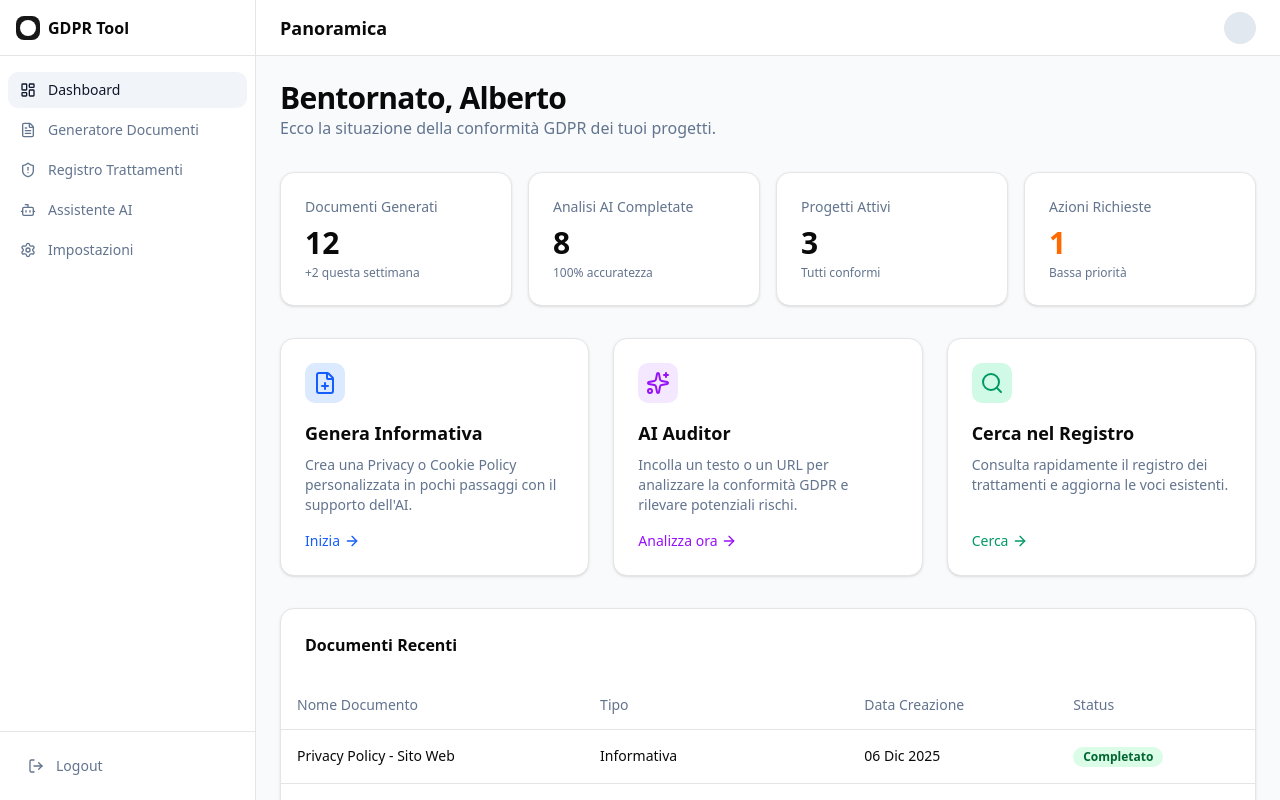
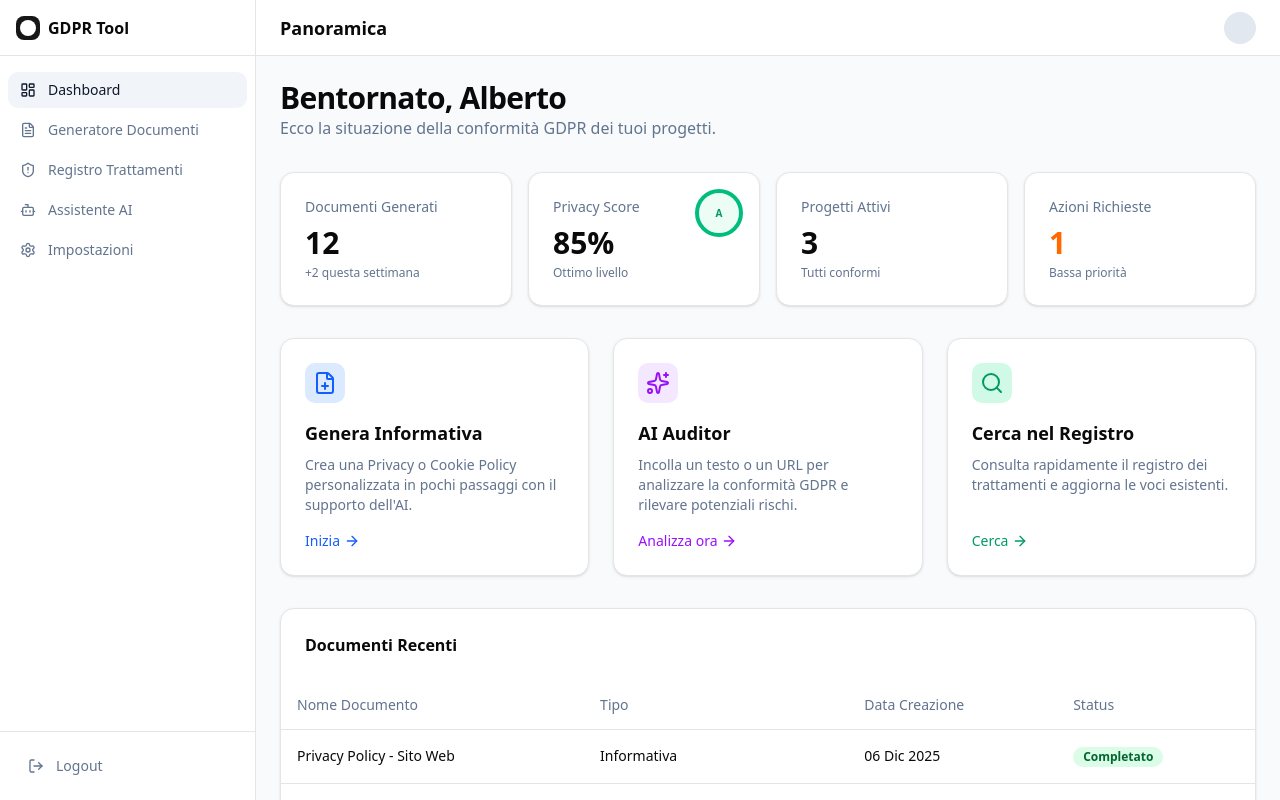
Before and after one commit to cristianolugara/gdpr, a Next.js app: page /dashboard in a window 1280 px wide. Built offline with nearby package versions, Linux system fonts and the light colour scheme.

Commit message:
Feat: Enhance dashboard visuals and fix register typos

```diff
--- a/src/app/dashboard/page.tsx
+++ b/src/app/dashboard/page.tsx
@@ -21,14 +21,25 @@ export default function DashboardPage() {
             <div className="grid gap-4 md:grid-cols-2 lg:grid-cols-4">
                 {[
                     { label: "Documenti Generati", value: "12", trend: "+2 questa settimana" },
-                    { label: "Analisi AI Completate", value: "8", trend: "100% accuratezza" },
+                    {
+                        label: "Privacy Score",
+                        value: "85%",
+                        trend: "Ottimo livello",
+                        customVisual: (
+                            <div className="absolute right-4 top-4 h-12 w-12 rounded-full border-4 border-emerald-500 flex items-center justify-center text-[10px] font-bold text-emerald-600 bg-emerald-50 dark:bg-emerald-900/20">
+                                A
+                            </div>
+                        )
+                    },
                     { label: "Progetti Attivi", value: "3", trend: "Tutti conformi" },
                     { label: "Azioni Richieste", value: "1", trend: "Bassa priorità", alert: true },
                 ].map((stat, i) => (
-                    <div key={i} className="rounded-xl border bg-card text-card-foreground shadow-sm p-6 bg-white dark:bg-slate-900">
+                    <div key={i} className="relative rounded-xl border bg-card text-card-foreground shadow-sm p-6 bg-white dark:bg-slate-900">
                         <div className="text-sm font-medium text-slate-500 dark:text-slate-400">{stat.label}</div>
                         <div className={`mt-2 text-3xl font-bold ${stat.alert ? 'text-orange-500' : ''}`}>{stat.value}</div>
                         <div className="text-xs text-slate-500 dark:text-slate-400 mt-1">{stat.trend}</div>
+                        {/* @ts-ignore */}
+                        {stat.customVisual}
                     </div>
                 ))}
             </div>
@@ -117,8 +128,8 @@ export default function DashboardPage() {
                                     <td className="p-4 align-middle">{row.date}</td>
                                     <td className="p-4 align-middle">
                                         <span className={`inline-flex items-center rounded-full px-2.5 py-0.5 text-xs font-semibold transition-colors focus:outline-none focus:ring-2 focus:ring-ring focus:ring-offset-2 ${row.status === 'Completato' ? 'bg-green-100 text-green-800 dark:bg-green-900 text-green-300' :
-                                                row.status === 'In Revisione' ? 'bg-yellow-100 text-yellow-800 dark:bg-yellow-900 text-yellow-300' :
-                                                    'bg-slate-100 text-slate-800 dark:bg-slate-800 dark:text-slate-300'
+                                            row.status === 'In Revisione' ? 'bg-yellow-100 text-yellow-800 dark:bg-yellow-900 text-yellow-300' :
+                                                'bg-slate-100 text-slate-800 dark:bg-slate-800 dark:text-slate-300'
                                             }`}>
                                             {row.status}
                                         </span>
--- a/src/app/dashboard/register/page.tsx
+++ b/src/app/dashboard/register/page.tsx
@@ -9,7 +9,7 @@ export default function RegisterPage() {
             categories: "Anagrafiche, Contatti, Fatturazione",
             recipients: "Commercialista, Provider Gestionale",
             retention: "10 anni",
-            status: "Activo"
+            status: "Attivo"
         },
         {
             id: 2,
@@ -18,7 +18,7 @@ export default function RegisterPage() {
             categories: "Email, Nome",
             recipients: "Mailchimp (USA)",
             retention: "Fino a revoca",
-            status: "Activo"
+            status: "Attivo"
         },
         {
             id: 3,
@@ -36,7 +36,7 @@ export default function RegisterPage() {
             categories: "CV, Foto, Dati particolari",
             recipients: "HR Interno",
             retention: "12 mesi",
-            status: "Activo"
+            status: "Attivo"
         }
     ]
 
@@ -92,9 +92,9 @@ export default function RegisterPage() {
                                     <td className="px-6 py-4 text-slate-600 dark:text-slate-300">{activity.recipients}</td>
                                     <td className="px-6 py-4 text-slate-600 dark:text-slate-300">{activity.retention}</td>
                                     <td className="px-6 py-4">
-                                        <span className={`inline-flex items-center rounded-full px-2.5 py-0.5 text-xs font-semibold ${activity.status === 'Activo'
-                                                ? 'bg-green-100 text-green-800 dark:bg-green-900 dark:text-green-300'
-                                                : 'bg-yellow-100 text-yellow-800 dark:bg-yellow-900 dark:text-yellow-300'
+                                        <span className={`inline-flex items-center rounded-full px-2.5 py-0.5 text-xs font-semibold ${activity.status === 'Attivo'
+                                            ? 'bg-green-100 text-green-800 dark:bg-green-900 dark:text-green-300'
+                                            : 'bg-yellow-100 text-yellow-800 dark:bg-yellow-900 dark:text-yellow-300'
                                             }`}>
                                             {activity.status}
                                         </span>
```
